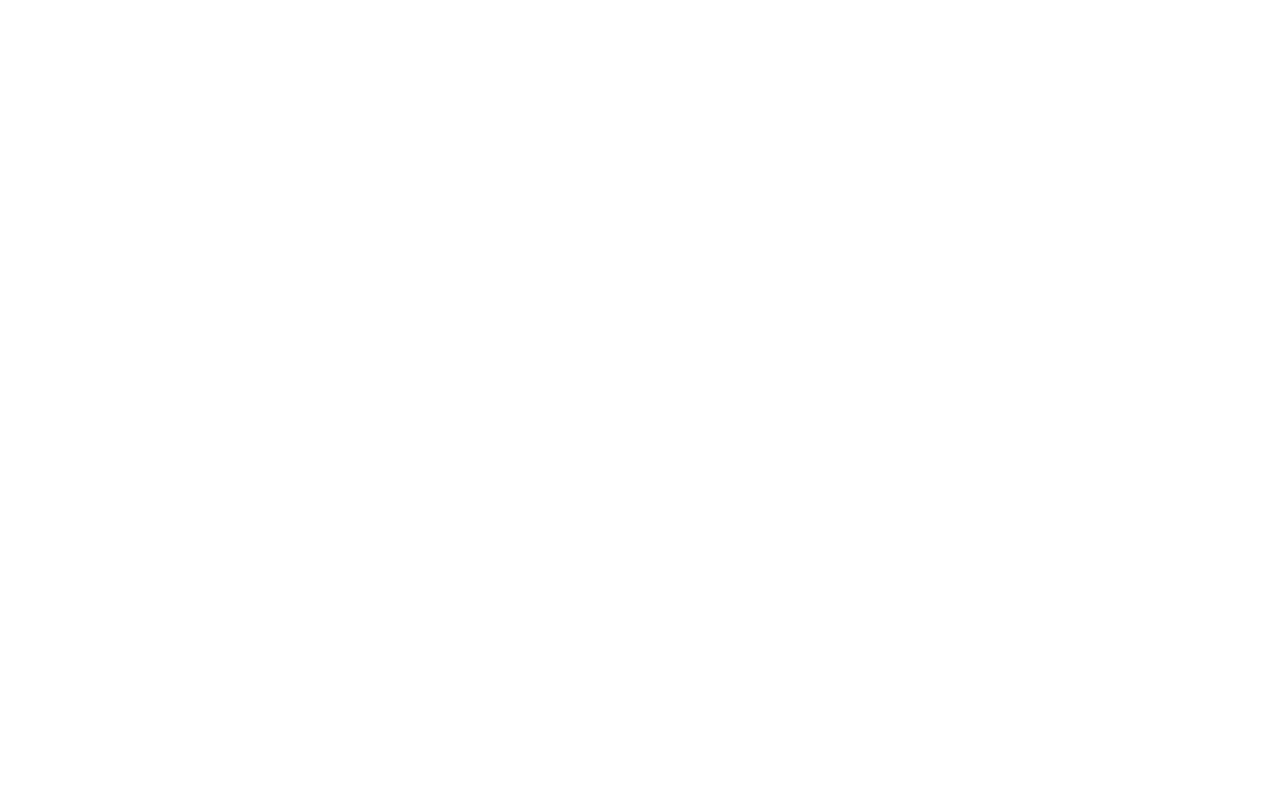
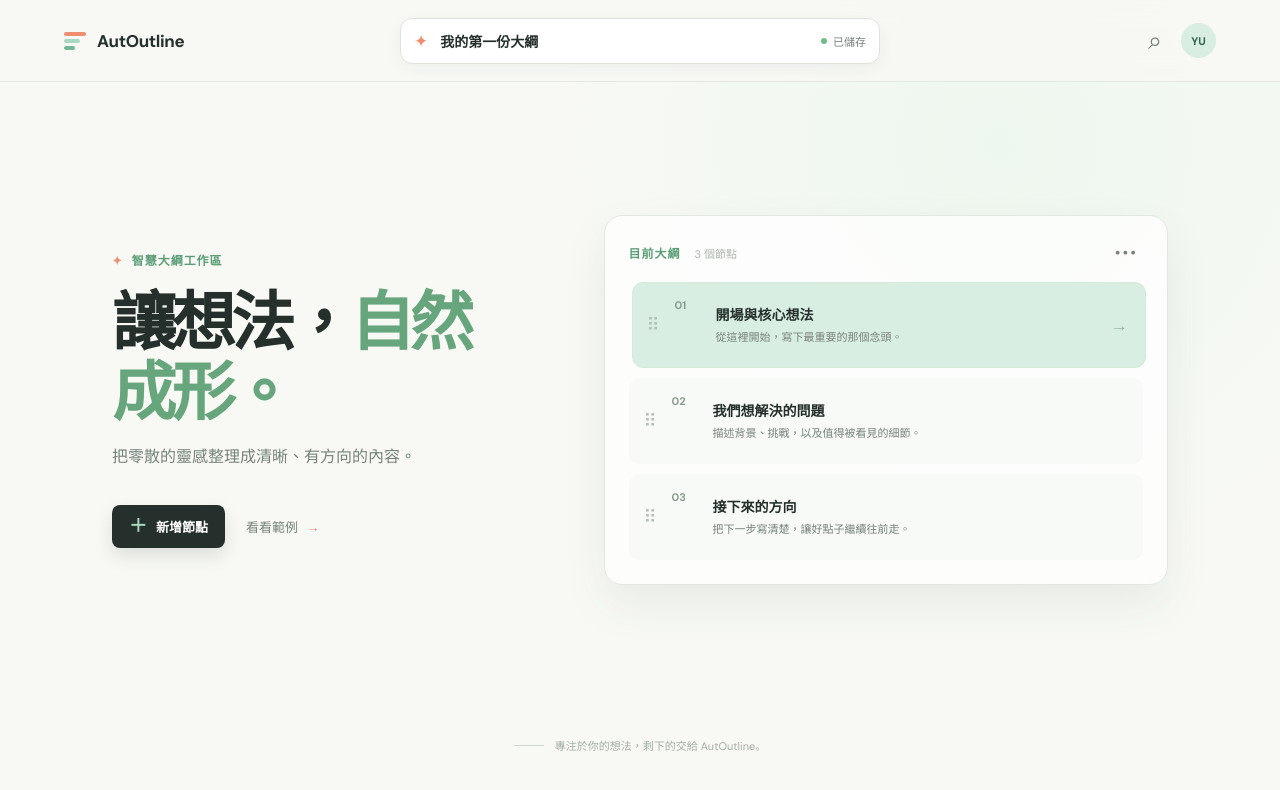
Before and after one commit to BPang724/webui, a plain HTML site: page index.html in a window 1280 px wide. Drawn offline with Linux system fonts and the light colour scheme; files that its build step writes are made by us from their sources.

Commit message:
W3: add style.css into project

```diff
--- a/index.html
+++ b/index.html
@@ -1,11 +1,78 @@
 <!DOCTYPE html>
-<html lang="en">
+<html lang="zh-Hant">
 <head>
     <meta charset="UTF-8">
     <meta name="viewport" content="width=device-width, initial-scale=1.0">
-    <title>Document</title>
+    <meta name="description" content="AutOutline - 讓想法自然成形的筆記工作區">
+    <title>AutOutline | 智慧大綱工作區</title>
+    <link rel="preconnect" href="https://fonts.googleapis.com">
+    <link rel="preconnect" href="https://fonts.gstatic.com" crossorigin>
+    <link href="https://fonts.googleapis.com/css2?family=DM+Sans:wght@400;500;600;700&family=Noto+Sans+TC:wght@400;500;600;700;800&display=swap" rel="stylesheet">
+    <link rel="stylesheet" href="static/style.css">
 </head>
 <body>
+    <div class="app-shell">
+        <header class="topbar">
+            <a class="brand" href="#" aria-label="AutOutline 首頁">
+                <span class="brand-mark" aria-hidden="true"><span></span><span></span><span></span></span>
+                <span>AutOutline</span>
+            </a>
 
+            <label class="title-input" for="document-title">
+                <span class="title-icon" aria-hidden="true">✦</span>
+                <input id="document-title" type="text" value="我的第一份大綱" aria-label="文件標題">
+                <span class="save-state"><span class="status-dot"></span>已儲存</span>
+            </label>
+
+            <div class="top-actions">
+                <button class="icon-button" type="button" aria-label="搜尋">⌕</button>
+                <button class="avatar" type="button" aria-label="開啟個人選單">YU</button>
+            </div>
+        </header>
+
+        <main class="workspace">
+            <section class="welcome-panel">
+                <div class="eyebrow"><span class="sparkle">✦</span> 智慧大綱工作區</div>
+                <h1>讓想法，<em>自然成形。</em></h1>
+                <p>把零散的靈感整理成清晰、有方向的內容。</p>
+                <div class="quick-actions">
+                    <button class="primary-button" type="button"><span>＋</span> 新增節點</button>
+                    <button class="text-button" type="button">看看範例 <span>→</span></button>
+                </div>
+            </section>
+
+            <section class="outline-card" aria-label="文件大綱">
+                <div class="card-toolbar">
+                    <div>
+                        <span class="section-label">目前大綱</span>
+                        <span class="node-count">3 個節點</span>
+                    </div>
+                    <button class="more-button" type="button" aria-label="更多選項">•••</button>
+                </div>
+                <div class="outline-list">
+                    <article class="outline-item active">
+                        <span class="drag-handle" aria-hidden="true">⠿</span>
+                        <span class="node-number">01</span>
+                        <div class="node-copy"><h2>開場與核心想法</h2><p>從這裡開始，寫下最重要的那個念頭。</p></div>
+                        <span class="node-arrow">→</span>
+                    </article>
+                    <article class="outline-item">
+                        <span class="drag-handle" aria-hidden="true">⠿</span>
+                        <span class="node-number">02</span>
+                        <div class="node-copy"><h2>我們想解決的問題</h2><p>描述背景、挑戰，以及值得被看見的細節。</p></div>
+                        <span class="node-arrow">→</span>
+                    </article>
+                    <article class="outline-item">
+                        <span class="drag-handle" aria-hidden="true">⠿</span>
+                        <span class="node-number">03</span>
+                        <div class="node-copy"><h2>接下來的方向</h2><p>把下一步寫清楚，讓好點子繼續往前走。</p></div>
+                        <span class="node-arrow">→</span>
+                    </article>
+                </div>
+            </section>
+        </main>
+
+        <footer class="footer-note"><span class="footer-line"></span>專注於你的想法，剩下的交給 AutOutline。</footer>
+    </div>
 </body>
 </html>
--- /dev/null
+++ b/style.css
@@ -0,0 +1,115 @@
+:root {
+    --ink: #25302c;
+    --muted: #77827b;
+    --paper: #f8f9f5;
+    --mint: #d9eee2;
+    --mint-strong: #a9d9c0;
+    --coral: #ee8f72;
+    --line: #e2e7e1;
+    --white: #ffffff;
+}
+
+* { box-sizing: border-box; }
+
+body {
+    margin: 0;
+    min-width: 320px;
+    color: var(--ink);
+    background: var(--paper);
+    font-family: "DM Sans", "Noto Sans TC", sans-serif;
+}
+
+button, input { font: inherit; }
+button { cursor: pointer; }
+
+.app-shell {
+    min-height: 100vh;
+    overflow: hidden;
+    background: radial-gradient(circle at 78% 18%, #eef7ef 0, transparent 28rem), var(--paper);
+}
+
+.topbar {
+    display: grid;
+    grid-template-columns: 1fr minmax(280px, 480px) 1fr;
+    align-items: center;
+    gap: 24px;
+    height: 82px;
+    padding: 0 clamp(22px, 5vw, 80px);
+    border-bottom: 1px solid var(--line);
+    background: rgba(248, 249, 245, .86);
+    backdrop-filter: blur(12px);
+}
+
+.brand, .top-actions { display: flex; align-items: center; }
+.brand { gap: 11px; color: var(--ink); font-size: 17px; font-weight: 700; letter-spacing: -.02em; text-decoration: none; }
+.brand-mark { display: grid; gap: 3px; width: 22px; }
+.brand-mark span { display: block; height: 4px; border-radius: 4px; background: var(--coral); }
+.brand-mark span:nth-child(2) { width: 16px; background: var(--mint-strong); }
+.brand-mark span:nth-child(3) { width: 11px; background: #71b895; }
+
+.title-input {
+    display: flex;
+    align-items: center;
+    gap: 10px;
+    height: 46px;
+    padding: 0 13px;
+    border: 1px solid #dce3dc;
+    border-radius: 12px;
+    background: var(--white);
+    box-shadow: 0 5px 16px rgba(42, 67, 52, .05);
+    transition: border-color .2s, box-shadow .2s;
+}
+.title-input:focus-within { border-color: #9acdaf; box-shadow: 0 0 0 4px rgba(169, 217, 192, .23); }
+.title-icon { color: var(--coral); font-size: 17px; }
+.title-input input { min-width: 0; flex: 1; border: 0; outline: 0; color: var(--ink); background: transparent; font-size: 14px; font-weight: 600; }
+.save-state { display: flex; align-items: center; gap: 6px; color: var(--muted); font-size: 11px; white-space: nowrap; }
+.status-dot { width: 6px; height: 6px; border-radius: 50%; background: #6fbd8b; }
+.top-actions { justify-content: flex-end; gap: 13px; }
+.icon-button, .more-button { border: 0; color: var(--muted); background: transparent; font-size: 25px; line-height: 1; }
+.avatar { width: 35px; height: 35px; border: 0; border-radius: 50%; color: #35634b; background: var(--mint); font-size: 11px; font-weight: 700; }
+
+.workspace { display: grid; grid-template-columns: minmax(260px, .8fr) minmax(440px, 1.2fr); align-items: center; gap: clamp(45px, 9vw, 150px); max-width: 1120px; min-height: calc(100vh - 145px); margin: auto; padding: 70px 32px 90px; }
+.eyebrow, .section-label { color: #5c9e78; font-size: 12px; font-weight: 700; letter-spacing: .08em; text-transform: uppercase; }
+.sparkle { color: var(--coral); margin-right: 5px; }
+h1 { max-width: 390px; margin: 20px 0 15px; font-size: clamp(42px, 5vw, 67px); line-height: 1.08; letter-spacing: -.07em; }
+h1 em { color: #67a67d; font-style: normal; }
+.welcome-panel > p { max-width: 310px; margin: 0; color: var(--muted); font-size: 16px; line-height: 1.8; }
+.quick-actions { display: flex; align-items: center; gap: 21px; margin-top: 33px; }
+.primary-button { display: flex; align-items: center; gap: 9px; padding: 12px 17px; border: 0; border-radius: 8px; color: var(--white); background: var(--ink); box-shadow: 0 8px 18px rgba(37, 48, 44, .13); font-size: 13px; font-weight: 600; transition: transform .2s, background .2s; }
+.primary-button:hover { transform: translateY(-2px); background: #3d4c44; }
+.primary-button span { color: var(--mint-strong); font-size: 18px; line-height: 10px; }
+.text-button { padding: 8px 0; border: 0; color: var(--muted); background: transparent; font-size: 13px; }
+.text-button span { margin-left: 5px; color: var(--coral); transition: margin .2s; }
+.text-button:hover span { margin-left: 10px; }
+
+.outline-card { padding: 24px; border: 1px solid var(--line); border-radius: 18px; background: rgba(255, 255, 255, .75); box-shadow: 0 20px 45px rgba(48, 72, 56, .08); }
+.card-toolbar { display: flex; align-items: center; justify-content: space-between; margin-bottom: 16px; }
+.node-count { margin-left: 10px; color: #adb6af; font-size: 11px; }
+.more-button { padding: 5px; font-size: 16px; letter-spacing: 2px; }
+.outline-list { display: grid; gap: 10px; }
+.outline-item { display: grid; grid-template-columns: 18px 31px 1fr 20px; align-items: center; gap: 10px; min-height: 86px; padding: 13px 14px; border: 1px solid transparent; border-radius: 11px; background: #f8faf7; transition: transform .2s, border-color .2s, background .2s; }
+.outline-item:hover, .outline-item.active { transform: translateX(3px); border-color: #d5eadb; background: var(--mint); }
+.drag-handle { color: #b3beb6; font-size: 18px; cursor: grab; }
+.node-number { align-self: start; padding-top: 2px; color: #8b9b90; font-size: 11px; font-weight: 700; }
+.node-copy h2 { margin: 0 0 5px; font-size: 14px; font-weight: 700; }
+.node-copy p { margin: 0; color: var(--muted); font-size: 11px; line-height: 1.5; }
+.node-arrow { color: #8ab89b; font-size: 17px; opacity: 0; transition: opacity .2s; }
+.outline-item:hover .node-arrow, .outline-item.active .node-arrow { opacity: 1; }
+.footer-note { display: flex; align-items: center; justify-content: center; gap: 11px; color: #a3ada5; font-size: 11px; }
+.footer-line { width: 30px; height: 1px; background: #ccd8cd; }
+
+@media (max-width: 760px) {
+    .topbar { grid-template-columns: 1fr auto; height: auto; padding: 17px 20px; }
+    .title-input { grid-column: 1 / -1; grid-row: 2; width: 100%; }
+    .top-actions { grid-column: 2; grid-row: 1; }
+    .workspace { grid-template-columns: 1fr; gap: 45px; min-height: auto; padding: 58px 22px 65px; }
+    h1 { font-size: 48px; }
+    .outline-card { padding: 17px; }
+    .footer-note { padding: 0 20px 24px; text-align: center; }
+}
+
+@media (max-width: 430px) {
+    .save-state { display: none; }
+    .outline-item { grid-template-columns: 16px 27px 1fr 16px; gap: 7px; padding: 12px 10px; }
+    .node-copy p { font-size: 10px; }
+}
```
